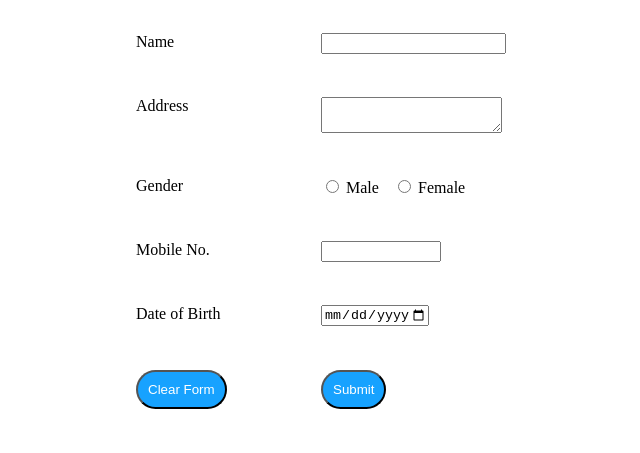
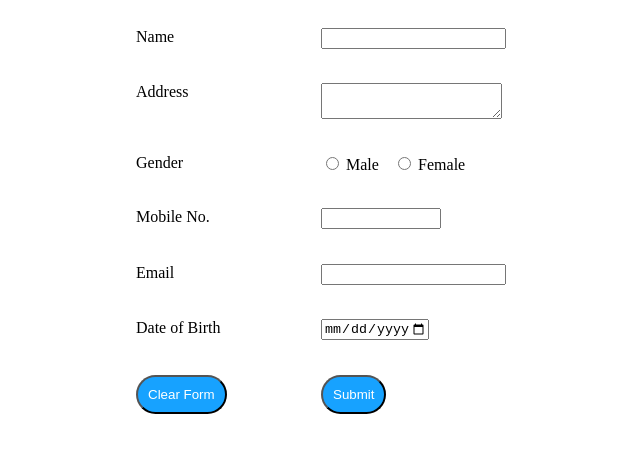
Before and after one commit to A-Scode/cms-day-1-assignment, a plain HTML site: page index.html in a window 1280 px wide. Shown: the part 87-540 px from the top of the page, without its empty margins (319-959 px from the left). Drawn offline with Linux system fonts and the light colour scheme.

Commit message:
improved

```diff
--- a/index.html
+++ b/index.html
@@ -43,6 +43,11 @@
         </div>
 
         <div class="holder">
+            <label for="email">Email</label>
+            <input type="email" min="1111111111" max="9999999999" required>
+        </div>
+
+        <div class="holder">
             <label for="dob">Date of Birth</label>
             <input type="date" min="2000-01-01" max="2015-01-01" required>
         </div>
```
